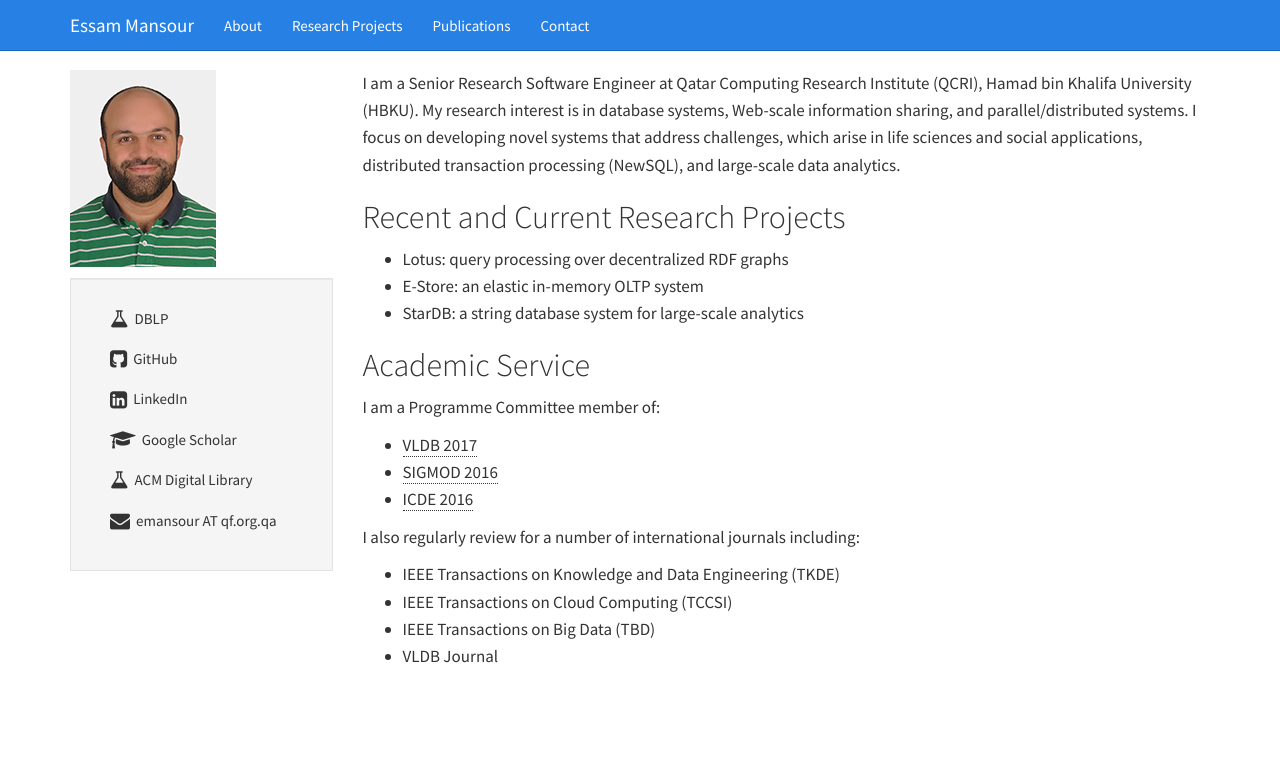
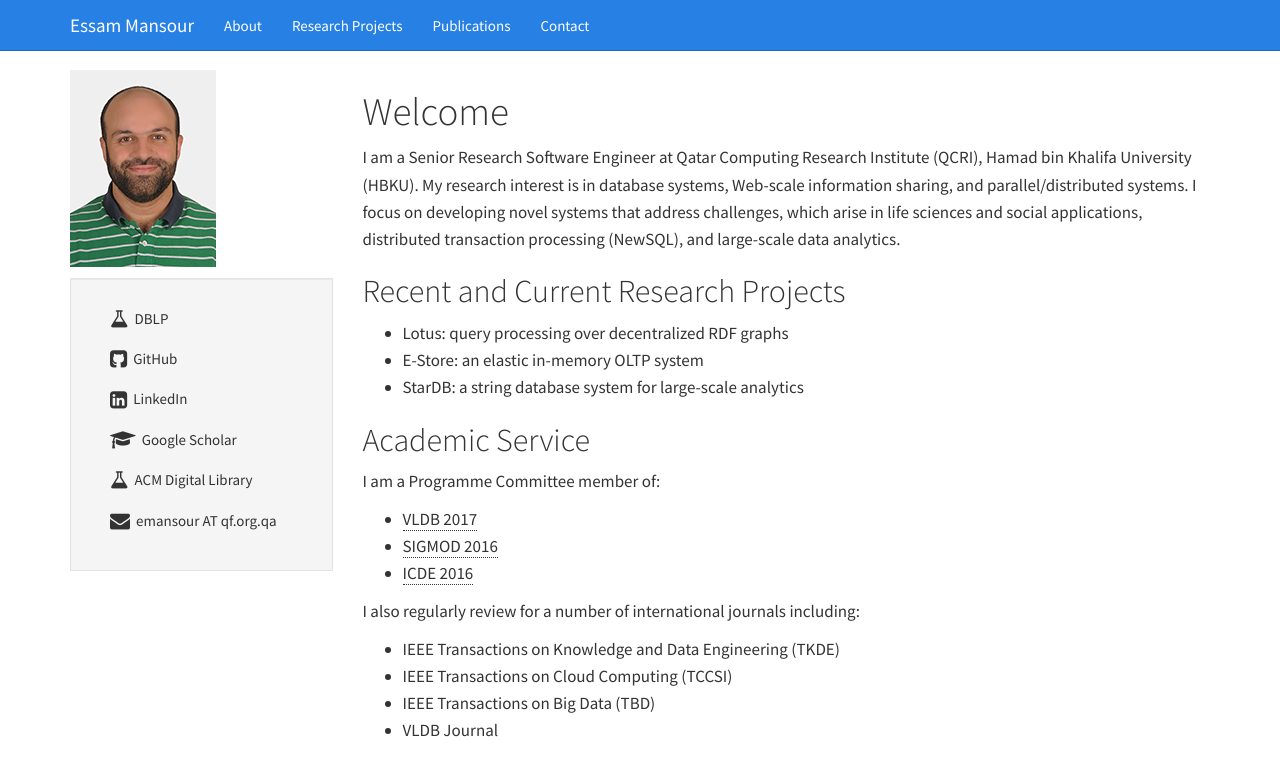
Before and after one commit to mansoure/mansoure.github.io, a Jekyll site: the page built from index.md, in a window 1280 px wide. Shown: the top 776 px of the page. Built offline with Jekyll 4.4.1, drawn with Linux system fonts in a browser that asks for light colours.

Commit message:
Update index.md

```diff
--- a/index.md
+++ b/index.md
@@ -2,6 +2,7 @@
 layout: default
 title: Essam Mansour
 ---
+# Welcome
 
 I am a Senior Research Software Engineer at Qatar Computing Research Institute (QCRI), Hamad bin Khalifa University (HBKU). My research interest is in database systems, Web-scale information sharing, and parallel/distributed systems. I focus on developing novel systems that address challenges, which arise in life sciences and social applications, distributed transaction processing (NewSQL), and large-scale data analytics.
 
```
